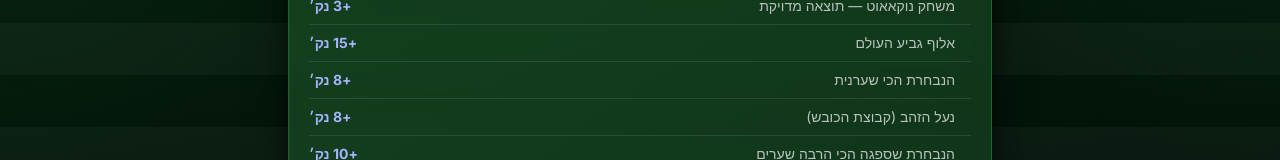
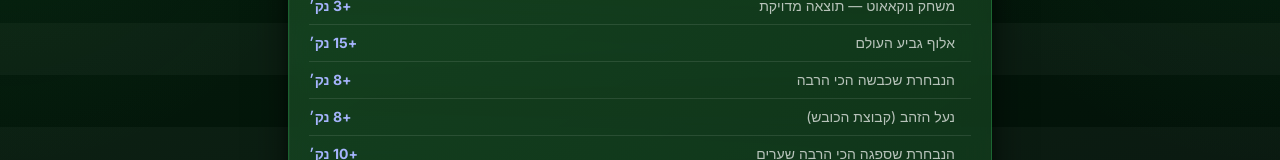
Before and after one commit to yoavtoren/TotoToren, a Next.js app: page /format in a window 1280 px wide. Shown: the part 2097-2257 px from the top of the page. Built offline with nearby package versions, Linux system fonts and the light colour scheme; no server answers.

Commit message:
Replace 'הנבחרת הכי שערנית' with 'הנבחרת שכבשה הכי הרבה' everywhere

```diff
--- a/app/format/page.tsx
+++ b/app/format/page.tsx
@@ -37,7 +37,7 @@ const SCORING_TABLE = [
   { cat: 'משחק נוקאאוט — מספר שערים נכון',       pts: '+2 נק׳' },
   { cat: 'משחק נוקאאוט — תוצאה מדויקת',          pts: '+3 נק׳' },
   { cat: 'אלוף גביע העולם',                       pts: '+15 נק׳' },
-  { cat: 'הנבחרת הכי שערנית',                    pts: '+8 נק׳' },
+  { cat: 'הנבחרת שכבשה הכי הרבה',                    pts: '+8 נק׳' },
   { cat: 'נעל הזהב (קבוצת הכובש)',                pts: '+8 נק׳' },
   { cat: 'הנבחרת שספגה הכי הרבה שערים',          pts: '+10 נק׳' },
   { cat: 'סך שערים בטורניר (מדויק)',             pts: '+12 נק׳' },
--- a/components/futures/FuturesBetsSection.tsx
+++ b/components/futures/FuturesBetsSection.tsx
@@ -183,7 +183,7 @@ export default function FuturesBetsSection({ futures, onSet, disabled, bracketCh
         <div className="h-px bg-white/10" />
 
         <TeamPicker
-          label="הנבחרת הכי שערנית"
+          label="הנבחרת שכבשה הכי הרבה"
           hint="איזו נבחרת תבקיע הכי הרבה שערים בטורניר?"
           points={8}
           value={futures.top_scorer_team_id}
--- a/components/leaderboard/LeaderboardClient.tsx
+++ b/components/leaderboard/LeaderboardClient.tsx
@@ -1089,7 +1089,7 @@ function StatsSection({
       {/* Constant futures distribution stats */}
       <div className="grid grid-cols-1 sm:grid-cols-2 gap-4">
         <FuturesDistCard label="מי יהיה אלוף?" emoji="🏆" result={top5Champion} />
-        <FuturesDistCard label="הנבחרת הכי שערנית" emoji="⚽" result={top5TopScorer} />
+        <FuturesDistCard label="הנבחרת שכבשה הכי הרבה" emoji="⚽" result={top5TopScorer} />
         <FuturesDistCard label="נעל הזהב" emoji="👟" result={top5GoldenBoot} />
         <FuturesDistCard label="תספוג הכי הרבה שערים" emoji="🥅" result={top5MostConceded} />
       </div>
@@ -1302,7 +1302,7 @@ function LiveSection() {
 
 const FUTURES_LABELS: Record<string, string> = {
   champion_team_id:       'Champion',
-  top_scorer_team_id:     'Top-scoring Team',
+  top_scorer_team_id:     'הנבחרת שכבשה הכי הרבה',
   golden_boot_team_id:    'נעל הזהב',
   most_conceded_team_id:  'Most Conceded',
 }
@@ -1906,7 +1906,7 @@ export default function LeaderboardClient({
                 { cat: 'משחק נוקאאוט — מספר שערים נכון',       pts: '+2 נק׳' },
                 { cat: 'משחק נוקאאוט — תוצאה מדויקת',          pts: '+3 נק׳' },
                 { cat: 'אלוף גביע העולם',                       pts: '+15 נק׳' },
-                { cat: 'הנבחרת הכי שערנית',                    pts: '+8 נק׳' },
+                { cat: 'הנבחרת שכבשה הכי הרבה',                    pts: '+8 נק׳' },
                 { cat: 'נעל הזהב (קבוצת הכובש)',           pts: '+8 נק׳' },
                 { cat: 'הנבחרת שספגה הכי הרבה שערים',          pts: '+10 נק׳' },
                 { cat: 'סך שערים בטורניר (מדויק)',             pts: '+12 נק׳' },
```
